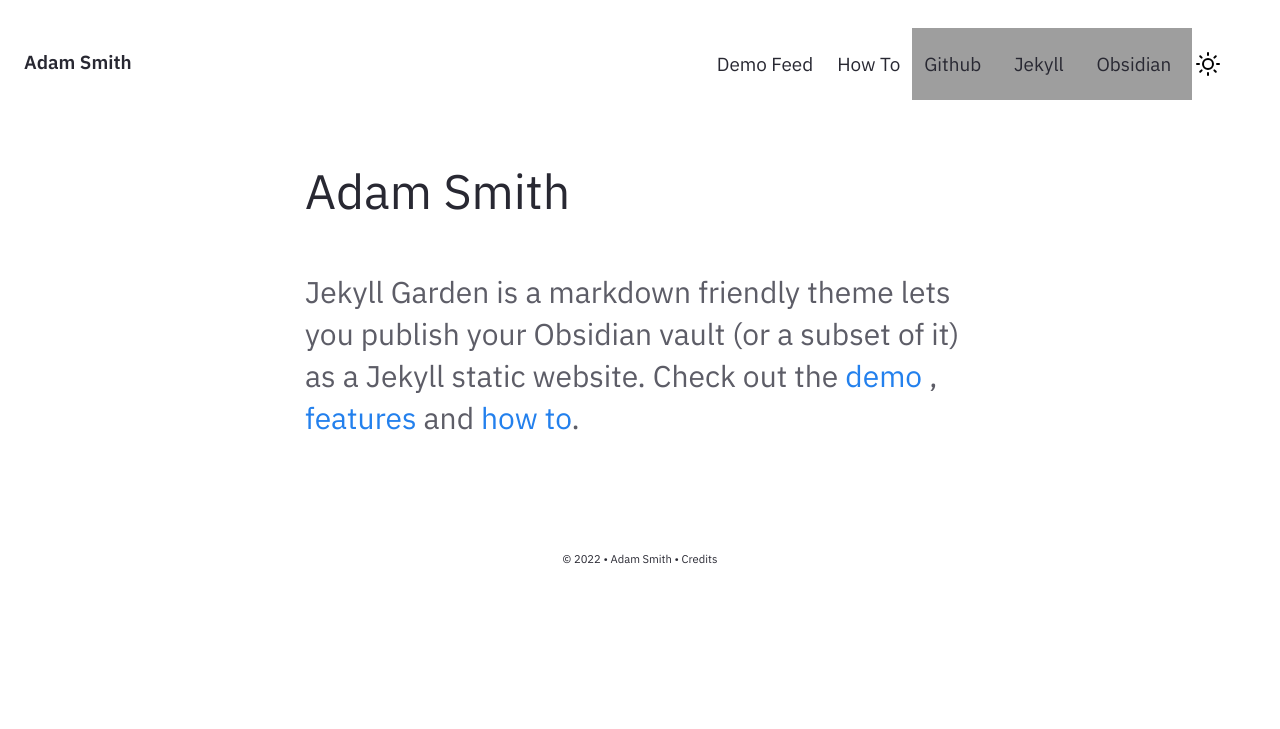
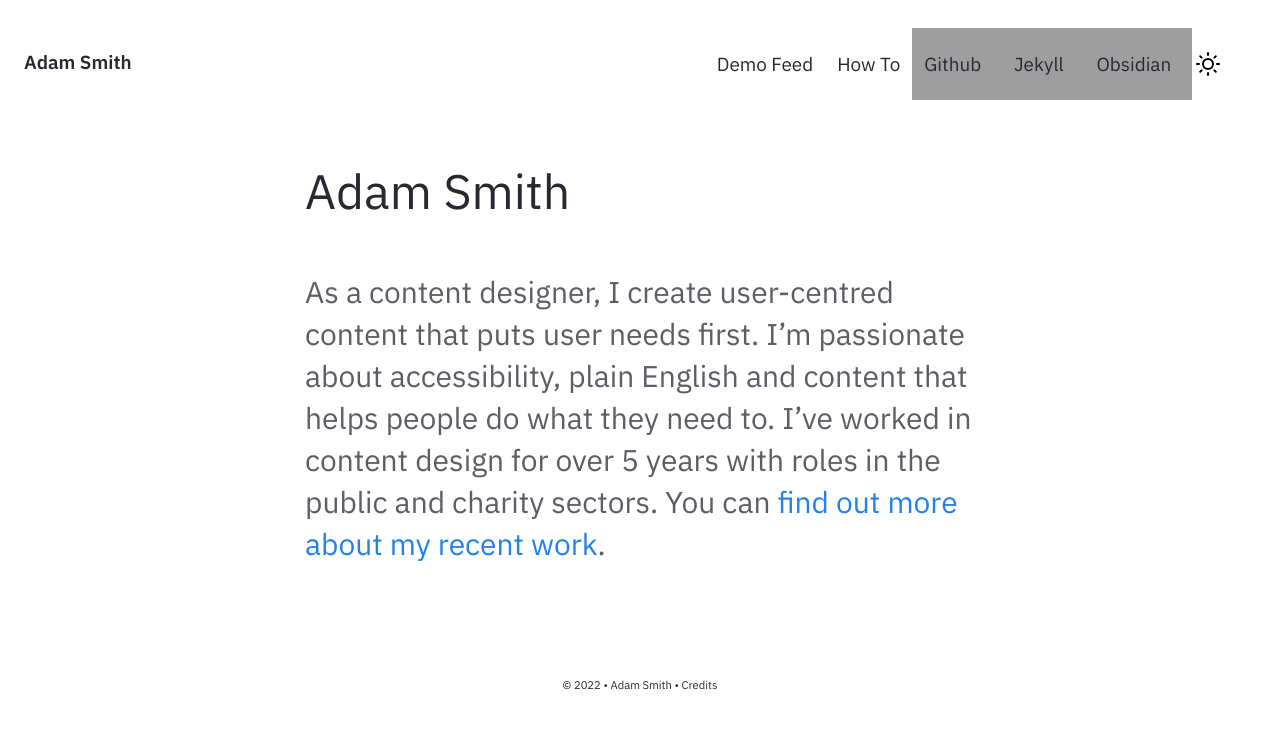
Before and after one commit to smifaye/smifaye.github.io, a Jekyll site: the page built from pages/index.md, in a window 1280 px wide, cut to the strip 0-729 px from the top of the page. Built offline with Jekyll 4.4.1, drawn with Linux system fonts in a browser that asks for light colours; grey boxes are pictures that could not be loaded.

Commit message:
Update Homepage.html

```diff
--- a/_includes/Homepage.html
+++ b/_includes/Homepage.html
@@ -1,7 +1,11 @@
 <div class="home-intro">
-    <div class="jumbo">{{site.heading}} </div>
-    <div class="home-sub-text"> <h3>
-        Jekyll Garden is a markdown friendly theme lets you publish your Obsidian vault (or a subset of it) as a Jekyll static website.
-        Check out the <a href="{{'/notes' | relative_url}}"> demo </a>, <a href="{{'/post/features' | relative_url}}"> features </a> and <a href="{{'/post/how-to' | relative_url}}"> how to</a>.
-        </h3>
-</div> </div>
+  <div class="jumbo">{{site.heading}} </div>
+  <div class="home-sub-text">
+    <h3>
+      As a content designer, I create user-centred content that puts user needs first.
+      I’m passionate about accessibility, plain English and content that helps people do what they need to.
+      I’ve worked in content design for over 5 years with roles in the public and charity sectors.
+      You can <a href="{{'/notes' | relative_url}}">find out more about my recent work</a>.
+    </h3>
+  </div>
+</div>
```
